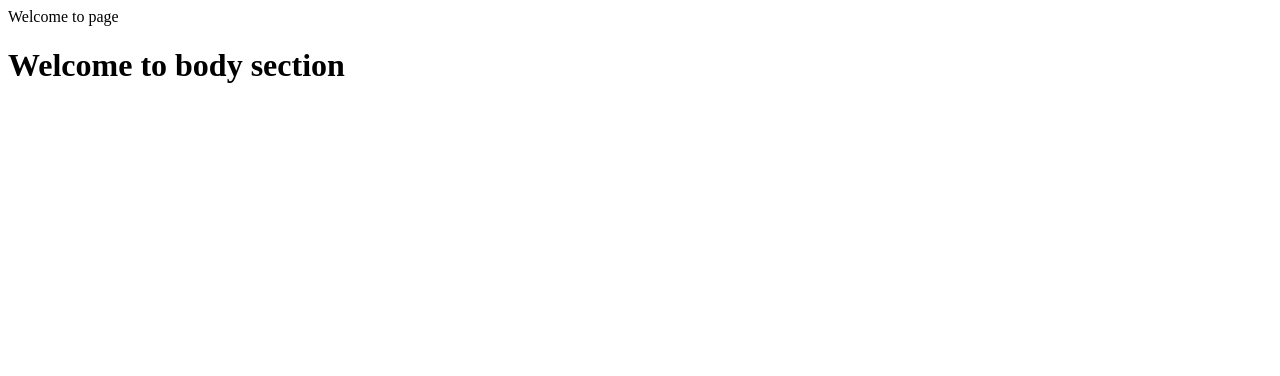
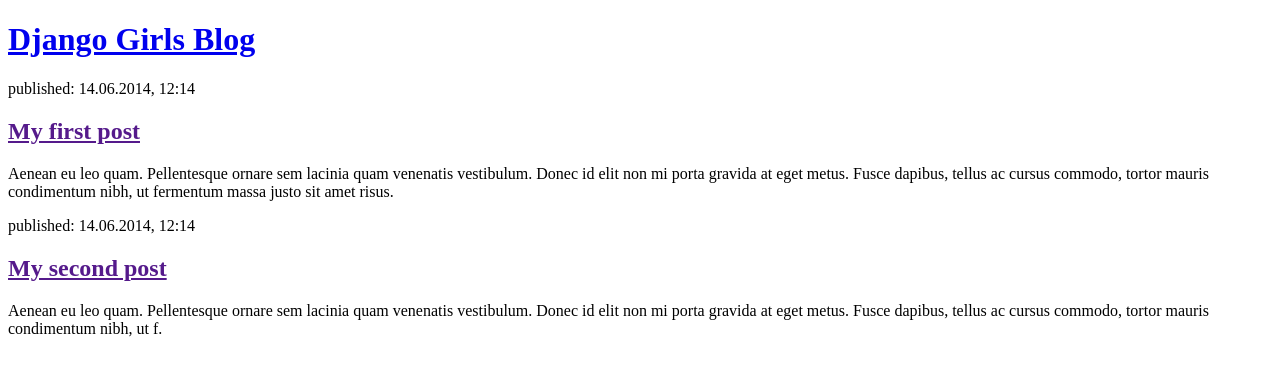
Before and after one commit to Vinayak55/Practice, a Django app: page / in a window 1280 px wide. Shown: the top 376 px of the page. Run offline with Django 3.2, Linux system fonts and the light colour scheme.

Commit message:
first changes to template

```diff
--- a/blog/templates/base.html
+++ b/blog/templates/base.html
@@ -1,8 +1,23 @@
+<!DOCTYPE html>
 <html>
-<head>
-Welcome to page
-</head>
-<body>
-<h1>Welcome to body section</h1>
-</body>
+    <head>
+        <title>Django Girls blog</title>
+    </head>
+    <body>
+        <header>
+            <h1><a href="/">Django Girls Blog</a></h1>
+        </header>
+
+        <article>
+            <time>published: 14.06.2014, 12:14</time>
+            <h2><a href="">My first post</a></h2>
+            <p>Aenean eu leo quam. Pellentesque ornare sem lacinia quam venenatis vestibulum. Donec id elit non mi porta gravida at eget metus. Fusce dapibus, tellus ac cursus commodo, tortor mauris condimentum nibh, ut fermentum massa justo sit amet risus.</p>
+        </article>
+
+        <article>
+            <time>published: 14.06.2014, 12:14</time>
+            <h2><a href="">My second post</a></h2>
+            <p>Aenean eu leo quam. Pellentesque ornare sem lacinia quam venenatis vestibulum. Donec id elit non mi porta gravida at eget metus. Fusce dapibus, tellus ac cursus commodo, tortor mauris condimentum nibh, ut f.</p>
+        </article>
+    </body>
 </html>
```
